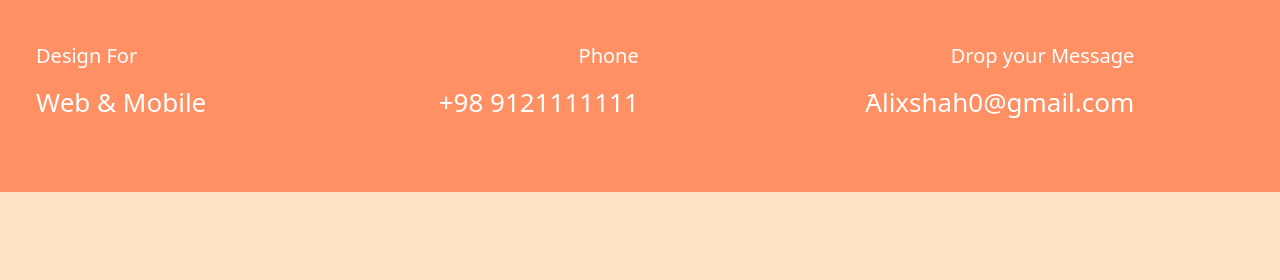
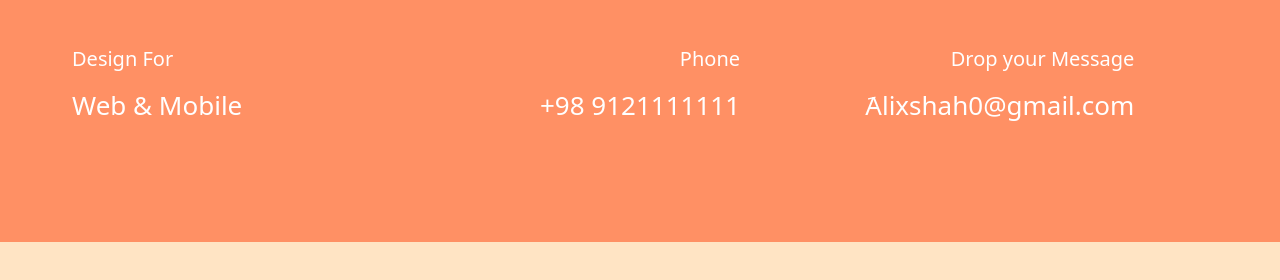
Before and after one commit to alishahbazpoor/alishahbazpoor.github.io, a plain HTML site: page index.html in a window 1280 px wide. Shown: the part 648-928 px from the top of the page. Drawn offline with nearby package versions, Linux system fonts and the light colour scheme.

Commit message:
second official edit

```diff
--- a/css/index.css
+++ b/css/index.css
@@ -257,7 +257,7 @@
     }
 
     .top-page-3 {
-        height: 200px;
+        height: 250px;
         background-color: #FF9064;
         margin-top: -5px;
     }
--- a/index.html
+++ b/index.html
@@ -54,18 +54,24 @@
     </div>
     <!-- **************************************************** -->
     <div class="container-fluid">
-        <div class="row top-page-3 d-flex flex-column d-sm-flex flex-sm-row align-content-sm-end pb-sm-5">
-            <div class="col-12 col-sm-4 col-xxl-4 d-flex justify-content-xxl-center">
-                <p class="p-top1 text-white text-sm-center text-lg-start ps-4">Design For <br><span class="p-top2">Web &
+        <div
+            class="row top-page-3 d-flex flex-column d-sm-flex flex-sm-row align-content-sm-end pb-sm-5 d-xl-flex align-content-xl-center">
+            <div
+                class="col-12 col-sm-4 col-xxl-4 d-xxl-flex justify-content-xxl-center d-xl-flex justify-content-xl-start ps-xl-5 align-content-xl-center d-md-flex justify-content-md-center">
+                <p class="p-top1 text-white text-sm-center text-lg-start ps-4 text-md-start text-sm-start">Design For
+                    <br><span class="p-top2">Web &
                         Mobile</span></p>
             </div>
-            <div class="col-12 col-sm-4 col-xxl-4 d-flex justify-content-xxl-center">
-                <p class="p-top1 text-white text-sm-center text-lg-end">Phone <br><span class="p-top2">+98
+            <div
+                class="col-12 col-sm-4 col-xxl-4 d-xxl-flex justify-content-xxl-center d-xl-flex justify-content-xl-center align-content-xl-center d-md-flex justify-content-md-start">
+                <p class="p-top1 text-white text-sm-center text-lg-end text-md-end">Phone <br><span
+                        class="p-top2">+98
                         9121111111</span></p>
             </div>
-            <div class="col-12 col-sm-4 col-xxl-4 d-flex">
-                <p class="p-top1 text-white text-sm-center text-lg-end pe-lg-5">Drop your Message <br><span
-                        class="p-top2">َAlixshah0@gmail.com</span> </p>
+            <div
+                class="col-12 col-sm-4 col-xxl-4 d-xxl-flex pe-xl-5 align-content-xl-center d-md-flex justify-content-md-start">
+                <p class="p-top1 text-white text-sm-center text-lg-end pe-lg-5 text-md-end">
+                    Drop your Message <br><span class="p-top2">َAlixshah0@gmail.com</span> </p>
             </div>
         </div>
     </div>
```
